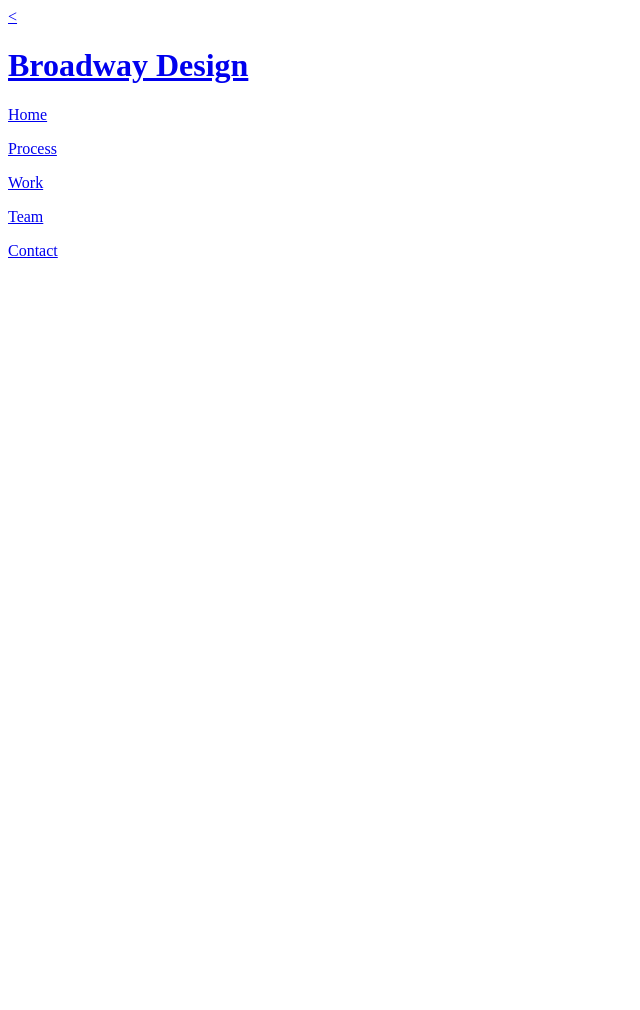
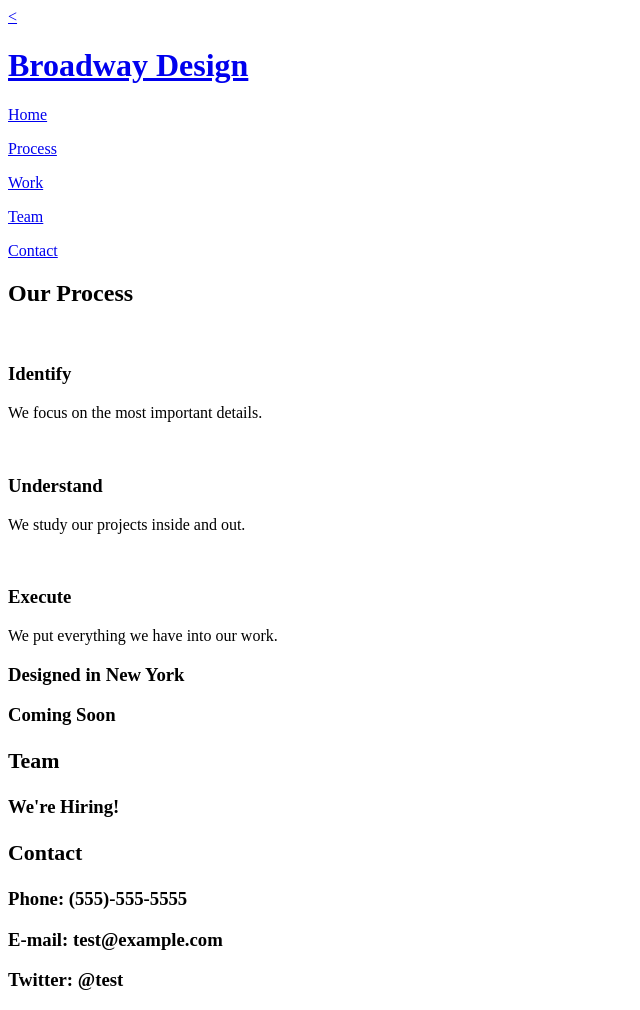
Before and after one commit to tromard/broadway, a plain HTML site: page index.html in a window 1280 px wide. Shown: the whole page, without its empty margins (0-640 px from the left). Before the commit the page ends 800 px from the top, so only its background shows below. Drawn offline with Linux system fonts and the light colour scheme.

Commit message:
Added text

```diff
--- a/index.html
+++ b/index.html
@@ -18,11 +18,33 @@
     </div>
 
     <!-- Envisioning Section -->
-    <div class="process">
+    <h2 class="process">Our Process</h2>
 
-    </div>
+    <img src="" alt="">
+    <h3>Identify</h3>
+    <p>We focus on the most important details.</p>
+
+    <img src="" alt="">
+    <h3>Understand</h3>
+    <p>We study our projects inside and out.</p>
+
+    <img src="" alt="">
+    <h3>Execute</h3>
+    <p>We put everything we have into our work.</p>
 
     <!-- Portfolio and Contact Section -->
+    <h3>Designed in New York</h3>
+
+    <h3><Portfolio/h3>
+    <p>Coming Soon</p>
+
+    <h3>Team</h3>
+    <p>We're Hiring!</p>
+
+    <h3>Contact</h3>
+    <p>Phone: (555)-555-5555</p>
+    <p>E-mail: test@example.com</p>
+    <p>Twitter: @test</p>
 
     <!-- footer -->
 
```
